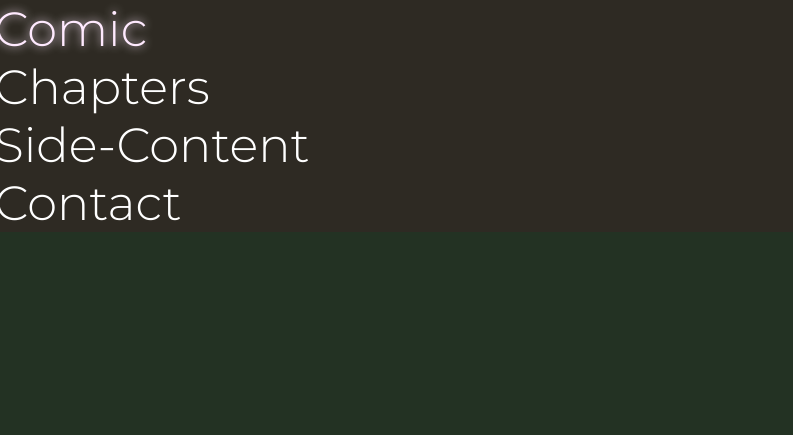
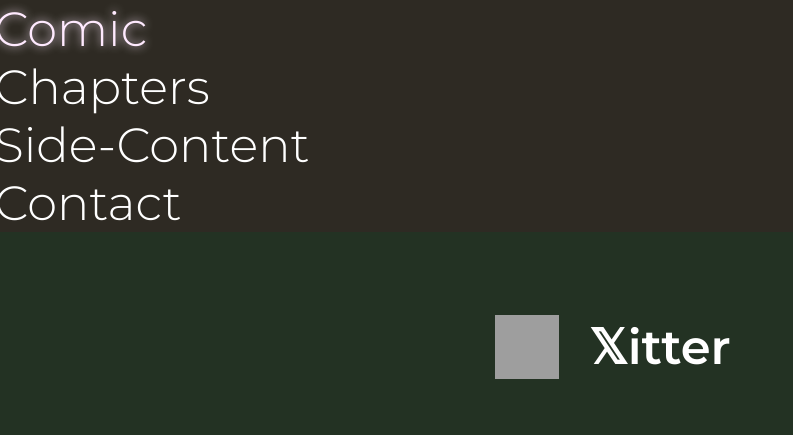
Before and after one commit to bmelons/flaskmix, a Flask app: page /socialmedia in a window 1280 px wide. Shown: the top 435 px of the page, without its empty margins (0-793 px from the left). Run offline with Flask 3, Linux system fonts and the light colour scheme; grey boxes are pictures that could not be loaded.

Commit message:
added some default social media

```diff
--- a/static/style.css
+++ b/static/style.css
@@ -178,3 +178,7 @@ button {
 h4 {
     padding-left: 20px;
 }
+
+.sm {
+    display: flex;flex-direction: row;align-items: center; padding: 30px
+}
--- a/templates/socialmedia.html
+++ b/templates/socialmedia.html
@@ -18,7 +18,12 @@
     </ul>
 </nav>
 <p>
-    work in progress...
+    <ul>
+        <li>
+            <a class="sm" href="https://github.com/andyofiron/flaskmix"><img style="width:64px; height:64px;"src="https://cdn-icons-png.flaticon.com/512/25/25231.png"><h1 style="padding: 30px;">github</h1></a>
+            <a class="sm" href="https://twitter.com/accursed_legion"><img style="width:64px; height:64px;"src="https://www.iconpacks.net/icons/1/free-twitter-icon-117-thumb.png"><h1 style="padding: 30px;">𝕏itter</h1></a>
+        </li>
+    </ul>
 
 
     </p>
```
